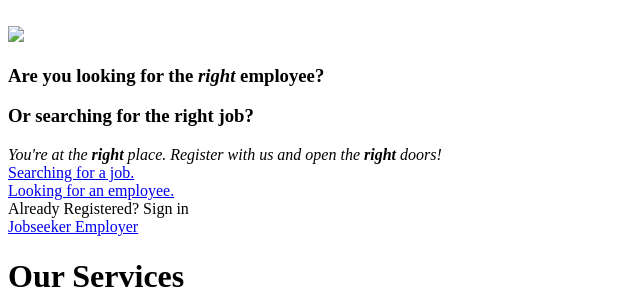
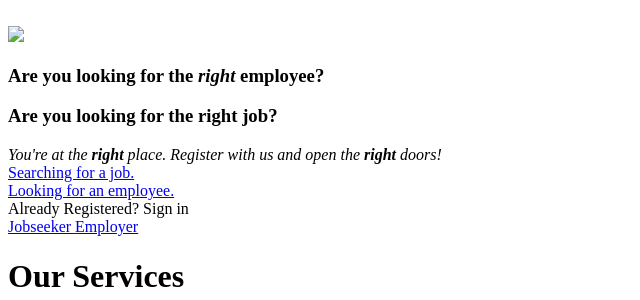
Before and after one commit to mugunga007/hiretech, a Yii app: template frontend/views/site/index.php in a window 1280 px wide. Shown: the top 300 px of the page, without its empty margins (0-640 px from the left). Run offline with PHP 8.4 and a stand-in for Yii, Linux system fonts and the light colour scheme; the template is opened without the code that fills it, so the values that code supplies are empty; some libraries are stand-ins or nearby versions.

Commit message:
Homepage text

```diff
--- a/frontend/views/site/index.php
+++ b/frontend/views/site/index.php
@@ -24,7 +24,7 @@ use yii\helpers\Url;
 
 
                             <h3>Are you looking for the <em class="mycolor">right</em> employee?</h3>
-                            <h3>Or searching for the <b class="mycolor">right</b> job? </h3>
+                            <h3>Are you looking for the <b class="mycolor">right</b> job? </h3>
 
                             <em>You're at the <b class="mycolor">right</b> place. Register with us and open the <b class="mycolor">right</b> doors!</em>
                         </div>
```
